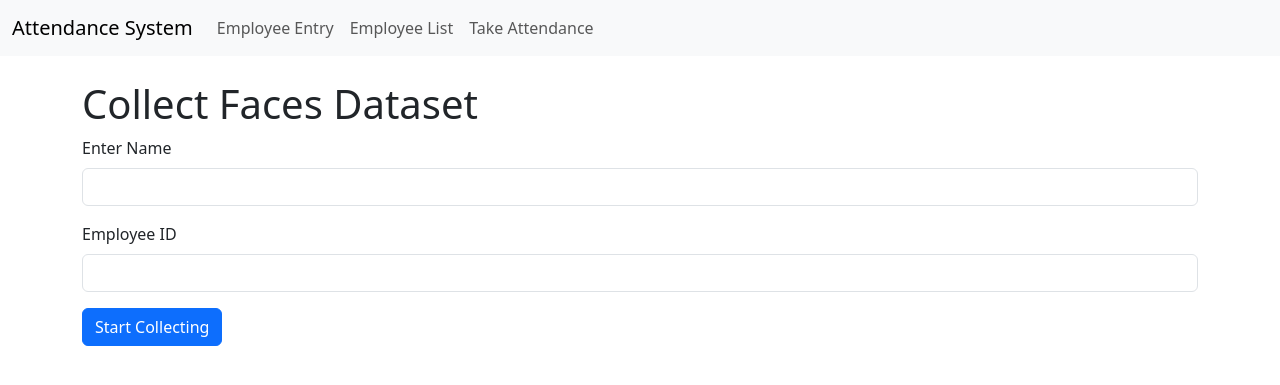
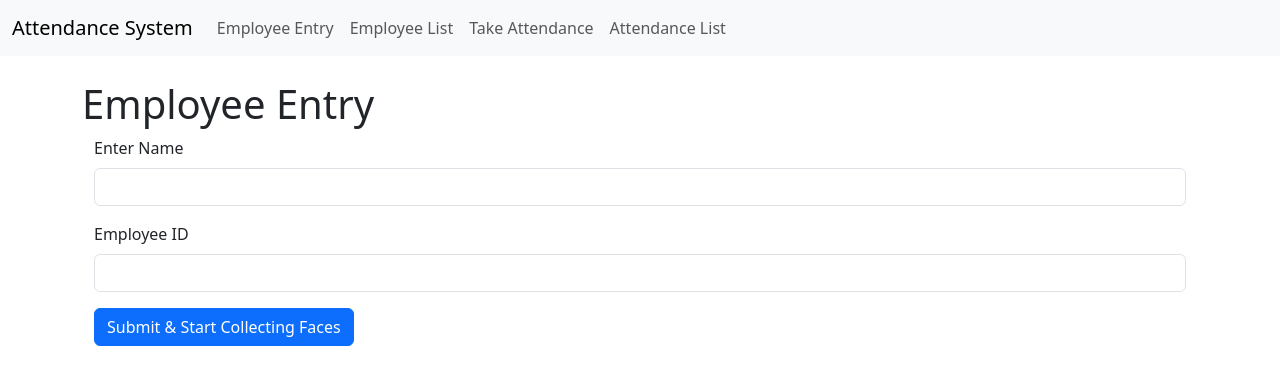
Before and after one commit to mrsandipmandal/Flask-Face-Recognition-Attendance-System, a Flask app: page /collect_faces in a window 1280 px wide. Shown: the top 385 px of the page. Run offline with Flask 3, Linux system fonts and the light colour scheme.

Commit message:
update optimize code

```diff
--- a/app.py
+++ b/app.py
@@ -1,4 +1,4 @@
-from flask import Flask, render_template, request, Response, send_file, jsonify
+from flask import Flask, render_template, request, Response, send_file, jsonify, redirect, url_for
 import sqlite3
 from datetime import datetime
 import cv2
@@ -165,24 +165,133 @@ def generate_3d_face_encoding(images):
 
 @app.route('/')
 def index():
-    today = date.today().strftime('%Y-%m-%d')  # Format as YYYY-MM-DD for HTML date input
-    return render_template('index.html', selected_date='', no_data=False, today=today)
+    return render_template('index.html')
+
+@app.route('/attendance_list')
+def attendance_list():
+    today = date.today().strftime('%Y-%m-%d')
+    return render_template('attendance_list.html', selected_date='', no_data=False, today=today)
+
+# @app.route('/attendance', methods=['GET', 'POST'])
+# def attendance():
+#     if request.method == 'POST':
+#         conn = sqlite3.connect('attendance.db')
+#         cursor = conn.cursor()
+#         if 'delete_attendance' in request.form:
+#             selected_emp_ids = request.form.getlist('emp_ids')
+#             if selected_emp_ids:
+#                 # First get all the image paths for the selected employees
+#                 cursor.execute("""
+#                     SELECT emp_id, name, time, date, path
+#                     FROM attendance
+#                     WHERE emp_id IN ({})
+#                 """.format(','.join('?' for _ in selected_emp_ids)), selected_emp_ids)
+#                 attendance_to_delete = cursor.fetchall()
+
+#                 deleted_count = 0
+#                 for emp in attendance_to_delete:
+#                     emp_id, name = emp[0], emp[1]
+#                     image_paths = emp[4]  # image paths
+#                     print(f"Image Path : {image_paths}")
+#                     # Delete image files
+#                     for path in image_paths:
+#                         if path and os.path.exists(path):
+#                             try:
+#                                 os.remove(path)
+#                                 logging.info(f"Deleted file: {path}")
+#                             except Exception as e:
+#                                 logging.error(f"Error deleting file {path}: {e}")
+
+#                     # Also delete from attendance table
+#                     cursor.execute("DELETE FROM attendance WHERE emp_id = ?", (emp_id,))
+#                     deleted_count += 1
+
+#                 conn.commit()
+#                 message = f"Successfully deleted {deleted_count} attendance and their data"
+#             else:
+#                 message = "No attendance selected for deletion"
+
+#         selected_date = request.form.get('selected_date')
+#         selected_date_obj = datetime.strptime(selected_date, '%Y-%m-%d')
+#         formatted_date = selected_date_obj.strftime('%Y-%m-%d')
+#         cursor.execute("SELECT name, time, path, emp_id FROM attendance WHERE date = ?", (formatted_date,))
+#         attendance_data = cursor.fetchall()
+#         conn.close()
+#         if not attendance_data:
+#             return render_template('attendance_list.html', selected_date=selected_date, no_data=True, today = selected_date)
+#         return render_template('attendance_list.html', selected_date=selected_date, attendance_data=attendance_data, today = selected_date)
+#     return render_template('attendance_list.html', selected_date='', no_data=False, today = selected_date)
 
 @app.route('/attendance', methods=['GET', 'POST'])
 def attendance():
     if request.method == 'POST':
-        selected_date = request.form.get('selected_date')
-        selected_date_obj = datetime.strptime(selected_date, '%Y-%m-%d')
-        formatted_date = selected_date_obj.strftime('%Y-%m-%d')
+        # Initialize database connection and cursor at the beginning of the function
         conn = sqlite3.connect('attendance.db')
         cursor = conn.cursor()
+
+        if 'delete_attendance' in request.form:
+            selected_emp_ids = request.form.getlist('emp_ids')
+            if selected_emp_ids:
+                # First get all the image paths for the selected employees
+                cursor.execute("""
+                    SELECT emp_id, name, time, date, path
+                    FROM attendance
+                    WHERE emp_id IN ({})
+                """.format(','.join('?' for _ in selected_emp_ids)), selected_emp_ids)
+                attendance_to_delete = cursor.fetchall()
+
+                deleted_count = 0
+                for emp in attendance_to_delete:
+                    emp_id, name = emp[0], emp[1]
+                    image_path = emp[4]  # image path
+
+                    # Delete image file if it exists
+                    if image_path and os.path.exists(image_path):
+                        try:
+                            os.remove(image_path)
+                            logging.info(f"Deleted file: {image_path}")
+                        except Exception as e:
+                            logging.error(f"Error deleting file {image_path}: {e}")
+
+                    # Also delete from attendance table
+                    cursor.execute("DELETE FROM attendance WHERE emp_id = ?", (emp_id,))
+                    deleted_count += 1
+
+                conn.commit()
+                message = f"Successfully deleted {deleted_count} attendance and their data"
+            else:
+                message = "No attendance selected for deletion"
+
+        # Get the selected date from the form
+        selected_date = request.form.get('selected_date')
+
+        # Check if selected_date is None or empty
+        if not selected_date:
+            # Use today's date as default if no date is selected
+            selected_date = date.today().strftime('%Y-%m-%d')
+            formatted_date = selected_date
+        else:
+            # Parse the date if it's provided
+            try:
+                selected_date_obj = datetime.strptime(selected_date, '%Y-%m-%d')
+                formatted_date = selected_date_obj.strftime('%Y-%m-%d')
+            except ValueError:
+                # Handle invalid date format
+                formatted_date = date.today().strftime('%Y-%m-%d')
+                selected_date = formatted_date
+
+        # Use the existing connection if we're in a POST request
         cursor.execute("SELECT name, time, path, emp_id FROM attendance WHERE date = ?", (formatted_date,))
         attendance_data = cursor.fetchall()
         conn.close()
+
         if not attendance_data:
-            return render_template('index.html', selected_date=selected_date, no_data=True)
-        return render_template('index.html', selected_date=selected_date, attendance_data=attendance_data)
-    return render_template('index.html', selected_date='', no_data=False)
+            return render_template('attendance_list.html', selected_date=selected_date, no_data=True, today=selected_date)
+        return render_template('attendance_list.html', selected_date=selected_date, attendance_data=attendance_data, today=selected_date)
+
+    # For GET requests
+    today = date.today().strftime('%Y-%m-%d')
+    return render_template('attendance_list.html', selected_date='', no_data=False, today=today)
 
 # @app.route('/collect_faces', methods=['GET', 'POST'])
 # def collect_faces():
@@ -344,15 +453,117 @@ def gen_frames(emp_id):
     conn.close()
     cap.release()
 
+@app.route('/check_capture_status')
+def check_capture_status():
+    complete = len(captured_poses) >= 5
+    return jsonify({'complete': complete})
+
+
 @app.route('/add_faces', methods=['GET', 'POST'])
 def add_faces():
     emp_id = request.args.get('emp_id')
     name = request.args.get('name')
-    logging.debug(f"Received emp_id: {emp_id}, name: {name}")
     return Response(gen_frames2(emp_id, name), mimetype='multipart/x-mixed-replace; boundary=frame')
+
+# def gen_frames2(emp_id, name):
+#     global captured_poses, current_pose_idx
+
+#     # Reset pose tracking for each new employee
+#     captured_poses = {}
+#     current_pose_idx = 0
+
+#     cap = cv2.VideoCapture(0)
+#     if not cap.isOpened():
+#         yield b'Camera error'
+#         return
+
+#     conn = sqlite3.connect('attendance.db')
+#     cursor = conn.cursor()
+
+#     while True:
+#         if len(captured_poses) >= 5:
+#             ret, frame = cap.read()
+#             if not ret:
+#                 break
+#             frame = cv2.resize(frame, (640, 480))
+#             cv2.putText(frame, "All poses captured Thank You.", (20, 40), cv2.FONT_HERSHEY_SIMPLEX, 1, (0, 255, 0), 2)
+#             ret, buffer = cv2.imencode('.jpg', frame)
+#             yield (b'--frame\r\n'
+#                   b'Content-Type: image/jpeg\r\n\r\n' + buffer.tobytes() + b'\r\n')
+#             break
+
+#         ret, frame = cap.read()
+#         if not ret:
+#             break
+#         frame = cv2.resize(frame, (640, 480))
+#         faces = detector(frame, 0)
+#         pose = "None"
+
+#         if len(faces) == 1:
+#             d = faces[0]
+#             hh, ww = int((d.bottom() - d.top()) / 2), int((d.right() - d.left()) / 2)
+#             if (d.right() + ww <= 640 and d.bottom() + hh <= 480 and d.left() - ww >= 0 and d.top() - hh >= 0):
+#                 shape = predictor(frame, d)
+#                 pose = estimate_head_pose(shape)
+#                 logging.debug(f"Pose detected: {pose}")
+
+#                 if current_pose_idx < len(pose_order):
+#                     expected_pose = pose_order[current_pose_idx]
+#                     logging.debug(f"Expected pose: {expected_pose}, pose in captured_poses: {pose in captured_poses}")
+
+#                     if pose == expected_pose and pose not in captured_poses:
+#                         face_roi = frame[d.top() - hh:d.bottom() + hh, d.left() - ww:d.right() + ww]
+#                         if is_image_clear(face_roi):
+#                             if not os.path.isdir(path_photos_from_camera):
+#                                 os.makedirs(path_photos_from_camera)
+
+#                             current_face_dir = f"{path_photos_from_camera}{emp_id}_{name}"
+#                             image_path = f"{current_face_dir}/{emp_id}_{pose}.jpg"
+
+#                             if os.path.exists(image_path):
+#                                 os.remove(image_path)
+#                                 logging.info(f"Old image {image_path} removed")
+
+#                             cv2.imwrite(image_path, face_roi)
+#                             captured_poses[pose] = image_path
+#                             logging.info(f"Captured {pose} at {image_path}")
+#                             current_pose_idx += 1
+
+#                             column_name = f"{pose}_image"
+#                             cursor.execute(f"UPDATE attendance_employee SET {column_name} = ? WHERE emp_id = ?",
+#                                          (image_path, emp_id))
+#                             conn.commit()
+#                         else:
+#                             logging.debug(f"Image for {pose} is blurry, skipping")
+
+#             cv2.rectangle(frame, (d.left() - ww, d.top() - hh), (d.right() + ww, d.bottom() + hh), (255, 255, 255), 2)
+
+#         cv2.putText(frame, f"Pose: {pose}", (20, 40), cv2.FONT_HERSHEY_SIMPLEX, 1, (0, 255, 0), 2)
+#         if current_pose_idx < len(pose_order):
+#             cv2.putText(frame, f"Next: {pose_order[current_pose_idx]}", (20, 80), cv2.FONT_HERSHEY_SIMPLEX, 1, (0, 255, 255), 2)
+#         cv2.putText(frame, f"Captured: {len(captured_poses)}/5", (20, 120), cv2.FONT_HERSHEY_SIMPLEX, 1, (0, 255, 0), 2)
+
+#         ret, buffer = cv2.imencode('.jpg', frame)
+#         frame = buffer.tobytes()
+#         yield (b'--frame\r\n'
+#                b'Content-Type: image/jpeg\r\n\r\n' + frame + b'\r\n')
+
+#     if len(captured_poses) == 5:
+#         face_encoding = generate_3d_face_encoding(captured_poses)
+#         cursor.execute("UPDATE attendance_employee SET face_encoding = ? WHERE emp_id = ?",
+#                       (face_encoding, emp_id))
+#         conn.commit()
+#         logging.info(f"Saved 3D encoding for employee ID: {emp_id}")
+
+#     conn.close()
+#     cap.release()
 
 def gen_frames2(emp_id, name):
     global captured_poses, current_pose_idx
+
+    captured_poses = {}
+    current_pose_idx = 0
+
     cap = cv2.VideoCapture(0)
     if not cap.isOpened():
         yield b'Camera error'
@@ -367,10 +578,13 @@ def gen_frames2(emp_id, name):
             if not ret:
                 break
             frame = cv2.resize(frame, (640, 480))
-            cv2.putText(frame, "All poses captured Thank You.", (20, 40), cv2.FONT_HERSHEY_SIMPLEX, 1, (0, 255, 0), 2)
+            cv2.putText(frame, "All poses captured. Thank You!", (20, 40), cv2.FONT_HERSHEY_SIMPLEX, 1, (0, 255, 0), 2)
             ret, buffer = cv2.imencode('.jpg', frame)
             yield (b'--frame\r\n'
-                  b'Content-Type: image/jpeg\r\n\r\n' + buffer.tobytes() + b'\r\n')
+                   b'Content-Type: image/jpeg\r\n\r\n' + buffer.tobytes() + b'\r\n')
+
+            # Send a signal to frontend to stop streaming and redirect
+            yield b"--frame\r\nContent-Type: text/plain\r\n\r\nREDIRECT\r\n"
             break
 
         ret, frame = cap.read()
@@ -390,9 +604,7 @@ def gen_frames2(emp_id, name):
 
                 if current_pose_idx < len(pose_order):
                     expected_pose = pose_order[current_pose_idx]
-                    logging.debug(f"Expected pose: {expected_pose}, pose in captured_poses: {pose in captured_poses}")
 
-                    # Removed the manual_capture condition check
                     if pose == expected_pose and pose not in captured_poses:
                         face_roi = frame[d.top() - hh:d.bottom() + hh, d.left() - ww:d.right() + ww]
                         if is_image_clear(face_roi):
@@ -402,24 +614,17 @@ def gen_frames2(emp_id, name):
                             current_face_dir = f"{path_photos_from_camera}{emp_id}_{name}"
                             image_path = f"{current_face_dir}/{emp_id}_{pose}.jpg"
 
-                            # Check if image exists, if so, remove it
                             if os.path.exists(image_path):
                                 os.remove(image_path)
-                                logging.info(f"Old image {image_path} removed")
 
-                            # Save new image
                             cv2.imwrite(image_path, face_roi)
                             captured_poses[pose] = image_path
-                            logging.info(f"Captured {pose} at {image_path}")
                             current_pose_idx += 1
 
-                            # Update database with new image path
                             column_name = f"{pose}_image"
                             cursor.execute(f"UPDATE attendance_employee SET {column_name} = ? WHERE emp_id = ?",
                                          (image_path, emp_id))
                             conn.commit()
-                        else:
-                            logging.debug(f"Image for {pose} is blurry, skipping")
 
             cv2.rectangle(frame, (d.left() - ww, d.top() - hh), (d.right() + ww, d.bottom() + hh), (255, 255, 255), 2)
 
@@ -442,7 +647,6 @@ def gen_frames2(emp_id, name):
 
     conn.close()
     cap.release()
-
 
 @app.route('/manual_capture', methods=['POST'])
 def manual_capture():
@@ -510,7 +714,6 @@ def manual_capture():
     conn.close()
 
     return jsonify({'status': 'success', 'message': f'Captured {pose}', 'pose': pose, 'captured_count': len(captured_poses)})
-
 
 @app.route('/employee_list', methods=['GET', 'POST'])
 def employee_list():
@@ -707,7 +910,7 @@ def take_attendance():
 
 @app.route('/start_attendance')
 def start_attendance():
-    return render_template('take_attendance.html', message="Attendance started", video_feed=True)
+    return render_template('take_attendance.html', message="", video_feed=True)
 
 # def gen_attendance_frames():
 #     conn = sqlite3.connect('attendance.db')
--- a/templates/base.html
+++ b/templates/base.html
@@ -11,16 +11,20 @@
 <body>
     <nav class="navbar navbar-expand-lg navbar-light bg-light">
         <div class="container-fluid">
-            <a class="navbar-brand" href="{{ url_for('index') }}">Attendance System</a>
-            <div class="collapse navbar-collapse">
-                <ul class="navbar-nav me-auto mb-2 mb-lg-0">
-                    <li class="nav-item"><a class="nav-link" href="{{ url_for('collect_faces') }}">Employee Entry</a></li>
-                    <li class="nav-item"><a class="nav-link" href="{{ url_for('employee_list') }}">Employee List</a></li>
-                    <li class="nav-item"><a class="nav-link" href="{{ url_for('take_attendance') }}">Take Attendance</a></li>
-                </ul>
+          <a class="navbar-brand" href="{{ url_for('index') }}">Attendance System</a>
+          <button class="navbar-toggler" type="button" data-bs-toggle="collapse" data-bs-target="#navbarNavAltMarkup" aria-controls="navbarNavAltMarkup" aria-expanded="false" aria-label="Toggle navigation">
+            <span class="navbar-toggler-icon"></span>
+          </button>
+          <div class="collapse navbar-collapse" id="navbarNavAltMarkup">
+            <div class="navbar-nav">
+              <a class="nav-link" href="{{ url_for('collect_faces') }}">Employee Entry</a>
+              <a class="nav-link" href="{{ url_for('employee_list') }}">Employee List</a>
+              <a class="nav-link" href="{{ url_for('take_attendance') }}">Take Attendance</a>
+              <a class="nav-link" href="{{ url_for('attendance_list') }}">Attendance List</a>
             </div>
+          </div>
         </div>
-    </nav>
+      </nav>
     <div class="container mt-4">
         {% block content %}{% endblock %}
     </div>
--- a/templates/collect_faces.html
+++ b/templates/collect_faces.html
@@ -1,15 +1,21 @@
-{% extends "base.html" %}
-{% block title %}Collect Faces{% endblock %}
-{% block content %}
-    <h1>Collect Faces Dataset</h1>
+{% extends "base.html" %} {% block title %}Employee Entry{% endblock %} {% block
+content %}
+<h1>Employee Entry</h1>
+<div class="container">
   <form method="POST" action="{{ url_for('collect_faces') }}" class="mb-4">
     <div class="mb-3">
       <label for="name" class="form-label">Enter Name</label>
-            <input type="text" class="form-control" id="name" name="name" required>
+      <input type="text" class="form-control" id="name" name="name" required />
     </div>
     <div class="mb-3">
       <label for="emp_id" class="form-label">Employee ID</label>
-            <input type="text" class="form-control" id="emp_id" name="emp_id" required>
+      <input
+        type="text"
+        class="form-control"
+        id="emp_id"
+        name="emp_id"
+        required
+      />
     </div>
     <div class="mb-3">
       <label for="capture_mode" class="form-label" hidden>Capture Mode</label>
@@ -18,24 +24,28 @@
         <option value="manual">Manual</option>
       </select>
     </div>
-        <button type="submit" class="btn btn-primary">Start Collecting</button>
+    <button type="submit" class="btn btn-primary">Submit & Start Collecting Faces</button>
   </form>
   {% if message %}
   <div class="alert alert-info">{{ message }}</div>
-    {% endif %}
-    {% if instructions %}
+  {% endif %} {% if instructions %}
   <div class="alert alert-warning">{{ instructions }}</div>
-    {% endif %}
-    {% if video_feed %}
+  {% endif %} {% if video_feed %}
   <h3>Live Video Feed</h3>
-        <img src="{{ url_for('video_feed', emp_id=emp_id) }}" class="img-fluid" alt="Video Feed">
-    {% endif %}
-    {% if manual %}
+  <img
+    src="{{ url_for('video_feed', emp_id=emp_id) }}"
+    class="img-fluid"
+    alt="Video Feed"
+  />
+  {% endif %} {% if manual %}
   <h3>Manual Capture</h3>
-        <p>Position your head and click to capture in this order: Front -> Up -> Down -> Left -> Right</p>
+  <p>
+    Position your head and click to capture in this order: Front -> Up -> Down
+    -> Left -> Right
+  </p>
   <form method="POST" action="{{ url_for('manual_capture') }}" class="mt-3">
-            <input type="hidden" name="emp_id" value="{{ emp_id }}">
+    <input type="hidden" name="emp_id" value="{{ emp_id }}" />
     <button type="submit" class="btn btn-success">Capture Current Pose</button>
   </form>
-    {% endif %}
-{% endblock %}
+</div>
+{% endif %} {% endblock %}
```
Also changed, not shown: templates/attendance_list.html (added, +59 -0 lines), templates/employee_list.html (+74 -81 lines), templates/index.html (+3 -45 lines), templates/take_attendance.html (+8 -5 lines), attendance.db. Lines whose indentation alone changed are shown as unchanged.
